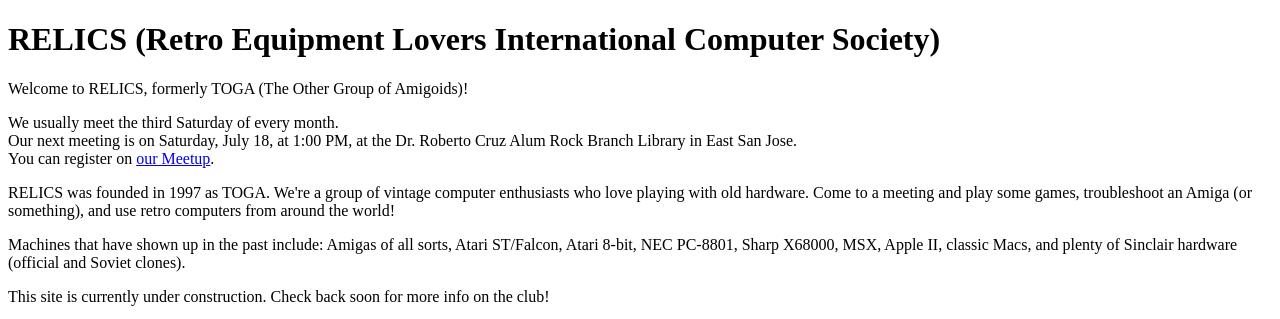
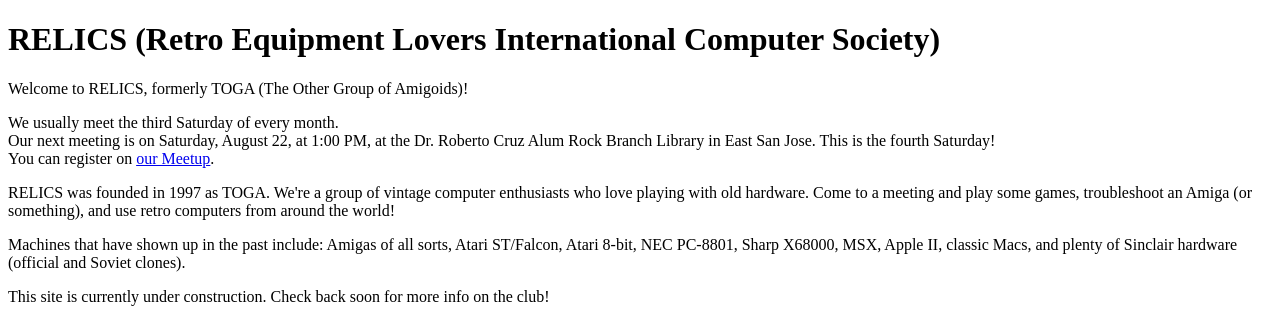
Before and after one commit to RELICSBayArea/website, a plain HTML site: page index.html in a window 1280 px wide. Shown: the top 319 px of the page. Drawn offline with Linux system fonts and the light colour scheme.

Commit message:
add 08/2026 meeting info

```diff
--- a/index.html
+++ b/index.html
@@ -9,7 +9,7 @@
     <p>Welcome to RELICS, formerly TOGA (The Other Group of Amigoids)!</p>
 
     <p>We usually meet the third Saturday of every month.<br>
-      Our next meeting is on Saturday, July 18, at 1:00 PM, at the Dr. Roberto Cruz Alum Rock Branch Library in East San Jose.<br>
+      Our next meeting is on Saturday, August 22, at 1:00 PM, at the Dr. Roberto Cruz Alum Rock Branch Library in East San Jose. This is the fourth Saturday!<br>
       You can register on <a href="https://www.meetup.com/relics/">our Meetup</a>.</p>
     <p>RELICS was founded in 1997 as TOGA. We're a group of vintage computer enthusiasts who love playing with old hardware. Come to a meeting and play some games, troubleshoot an Amiga (or something), and use retro computers from around the world!</p>
     <p>Machines that have shown up in the past include: Amigas of all sorts, Atari ST/Falcon, Atari 8-bit, NEC PC-8801, Sharp X68000, MSX, Apple II, classic Macs, and plenty of Sinclair hardware (official and Soviet clones).</p>
```
